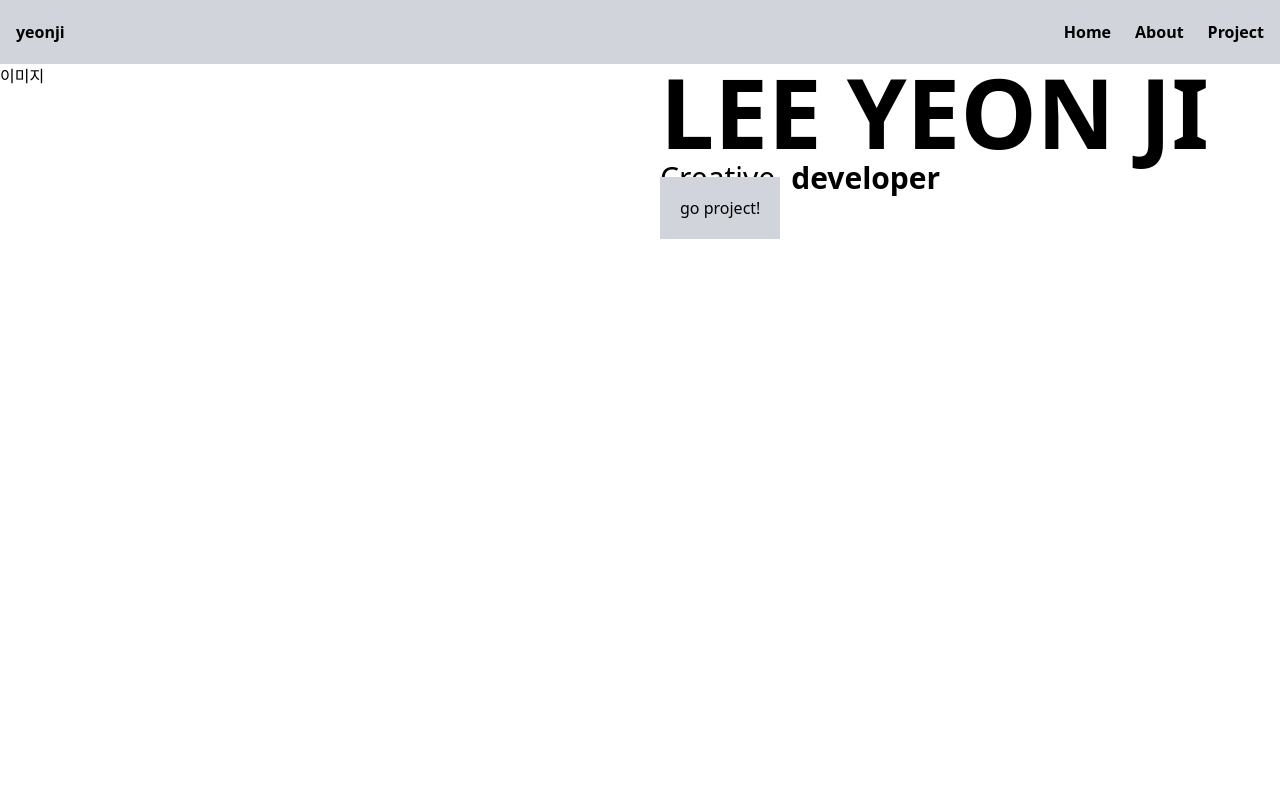
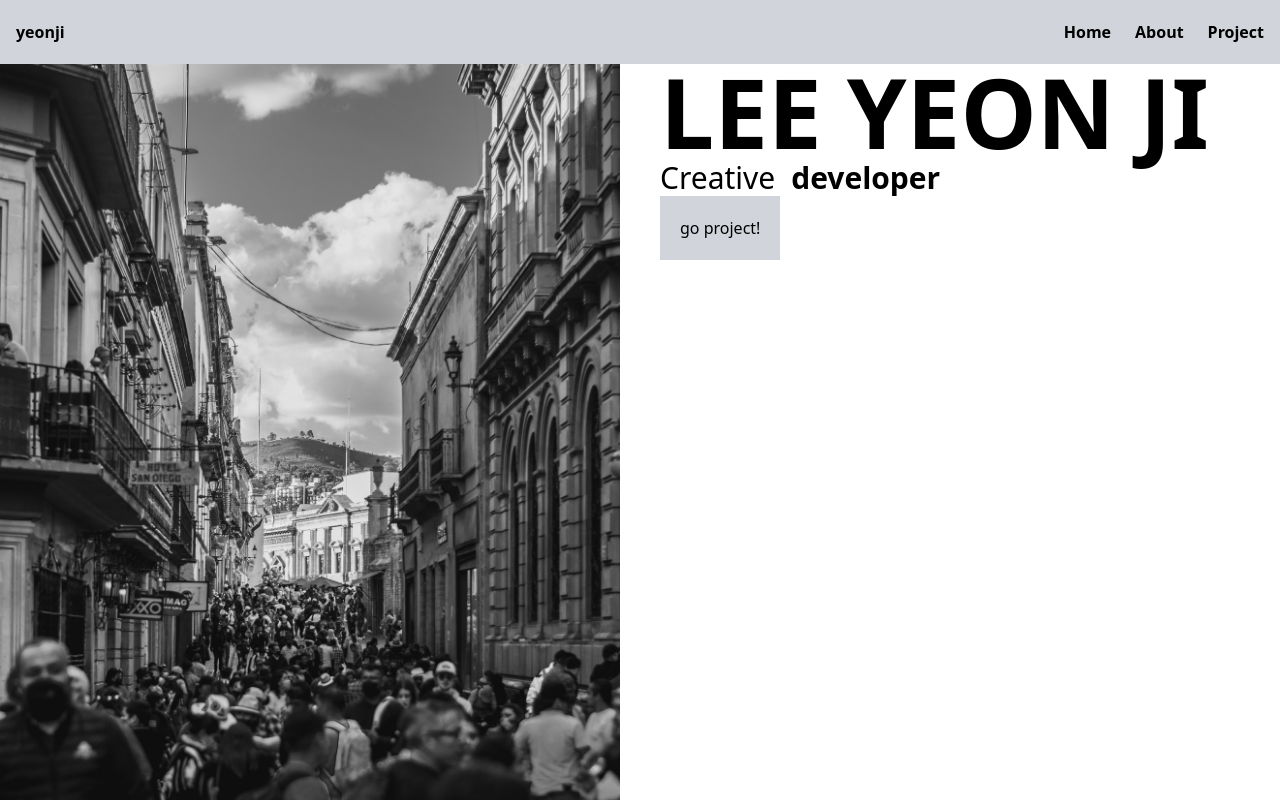
Before and after one commit to lee-yeon-ji/yeonji_portfolio, a React (Create React App) app: page / in a window 1280 px wide. Shown: the top 800 px of the page. Built offline with nearby package versions, Linux system fonts and the light colour scheme.

Commit message:
home page

```diff
--- a/src/pages/Home.jsx
+++ b/src/pages/Home.jsx
@@ -5,7 +5,9 @@ export default function Home() {
 
         <div className="grid grid-cols-2 gap-10 ">
             <div>
-                <div className="">이미지</div>
+                <div className="">
+                    <img src="/img/img_home_bg.jpg" alt="img"/>
+                </div>
             </div>
             <div>
                 <h1 className="font-bold text-8xl">LEE YEON JI</h1>
@@ -15,8 +17,8 @@ export default function Home() {
                     <div className="font-semibold">developer</div>
                 </div>
 
-                <div className="h-15">
-                    <a className="bg-gray-300  p-5" href="/project">go project!</a>
+                <div className="">
+                    <a className="inline-flex items-center bg-gray-300  p-5" href="/project">go project!</a>
 
                 </div>
 
```
Also changed, not shown: public/img/img_home_bg.jpg (added).
